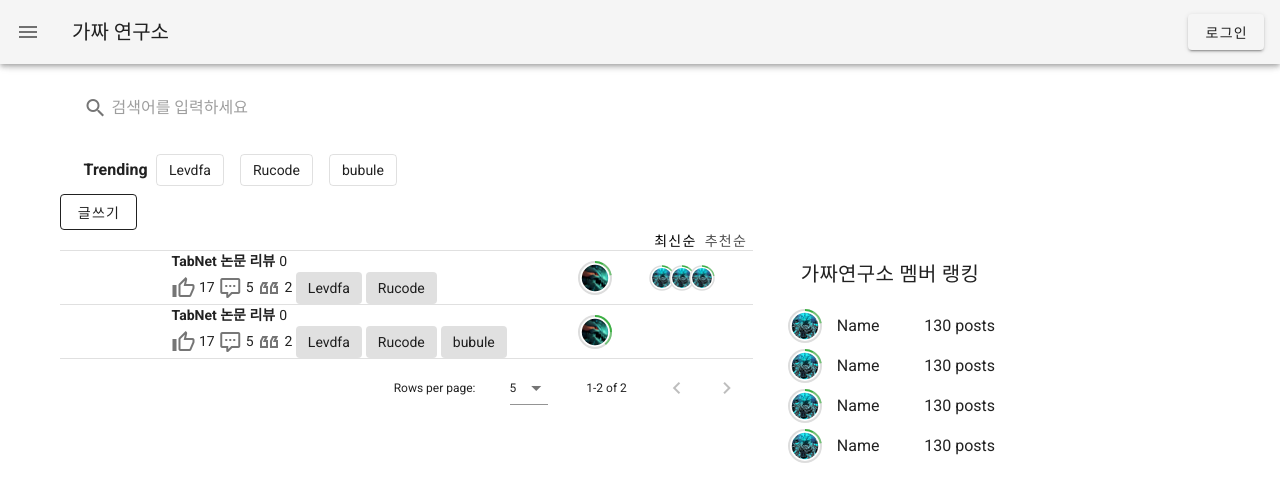
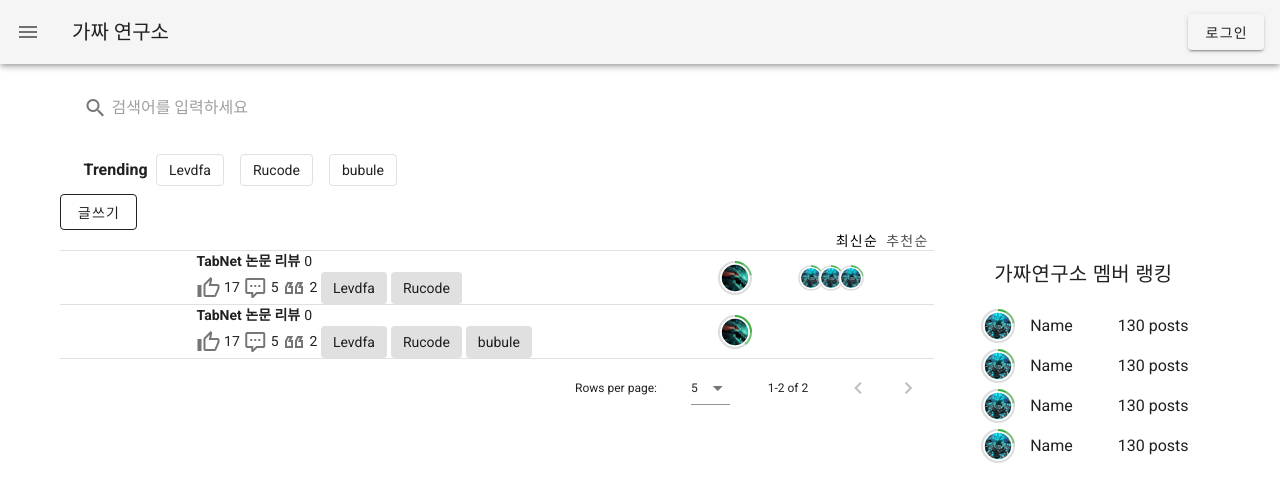
Before and after one commit to pseudolab/PseudoFront, a Nuxt app: page /archive in a window 1280 px wide. Shown: the top 502 px of the page. Built offline with nearby package versions, Linux system fonts and the light colour scheme.

Commit message:
Update: archive페이지 Table 넓히기

```diff
--- a/pages/archive/index.vue
+++ b/pages/archive/index.vue
@@ -12,7 +12,11 @@
     </article>
     <v-btn outlined> 글쓰기 </v-btn>
     <div class="d-flex">
-      <Table :table-data="tableData" :loading="loading" />
+      <Table
+        :table-data="tableData"
+        :loading="loading"
+        class="flex-grow-1 mr-3"
+      />
       <RankBoard />
     </div>
   </section>
```
